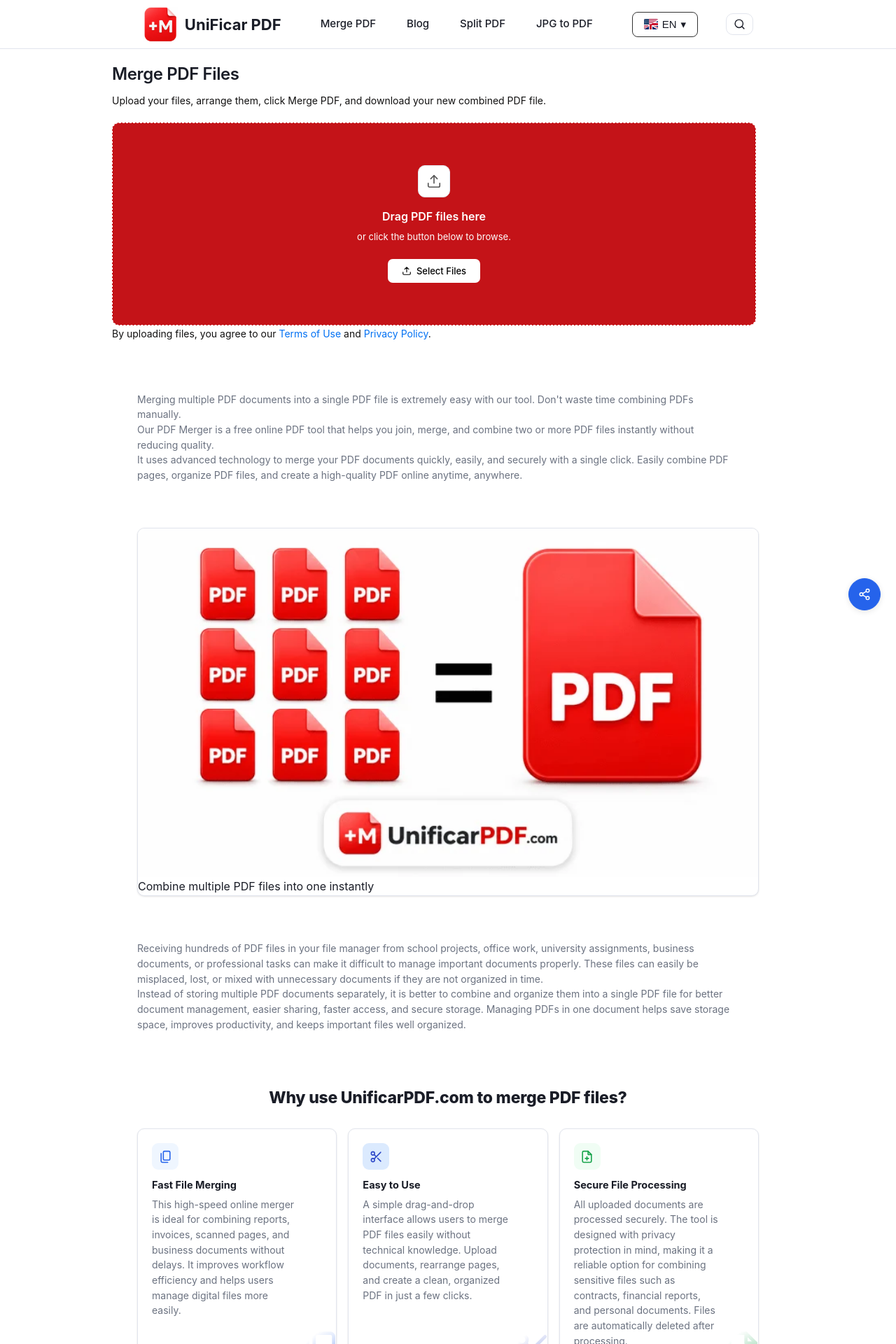
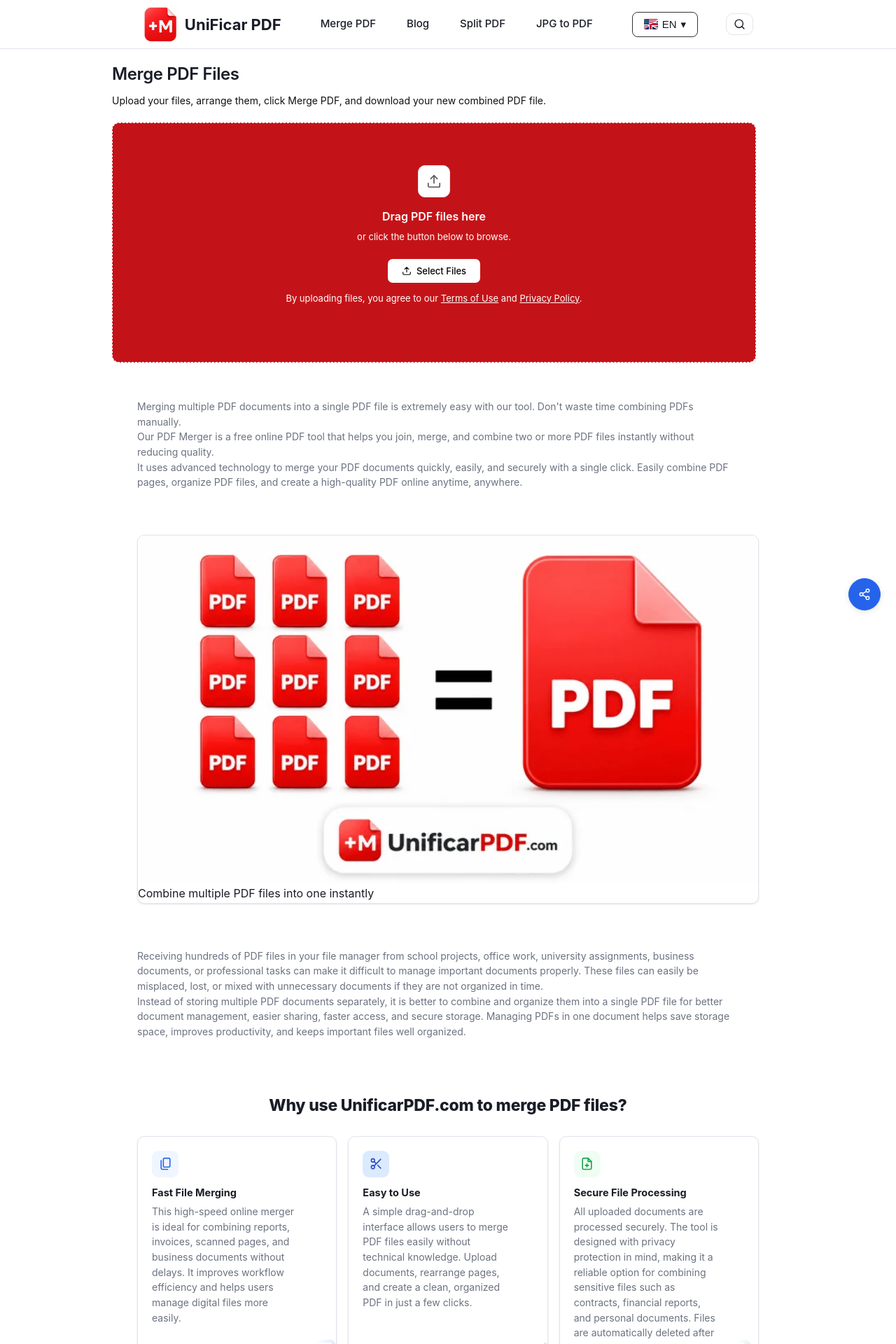
Before and after one commit to rforrupesh/jekyllmultilingual, a Jekyll site: the page built from en/index.md, in a window 1280 px wide. Shown: the top 1920 px of the page at 70% size. Built offline with Jekyll 4.4.1, drawn with Linux system fonts in a browser that asks for light colours.

Commit message:
Update index.md

```diff
--- a/en/index.md
+++ b/en/index.md
@@ -765,16 +765,16 @@
         </svg>
   Select Files
       </button>
-
-    </div>
-    <input type="file" id="fileInput" multiple accept="application/pdf" hidden>
-
-      <p class="page-sub">
+        <p class="upload-note">
  By uploading files, you agree to our
   <a href="/en/terms-of-use/" target="_blank">Terms of Use</a>
 and
   <a href="/en/privacy-policy/" target="_blank">Privacy Policy</a>.
 </p>
+    </div>
+    <input type="file" id="fileInput" multiple accept="application/pdf" hidden>
+
+
   </div>
 
   <!-- UPLOADED STATE -->
```
